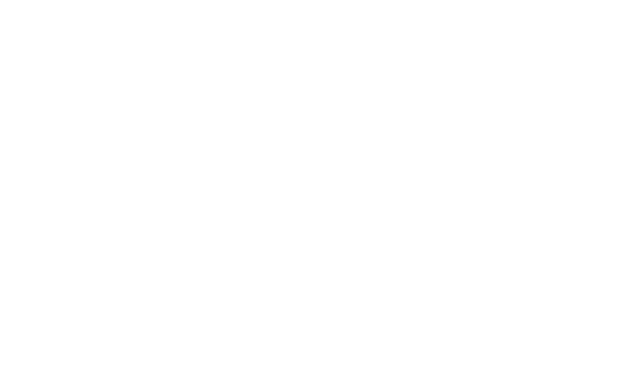
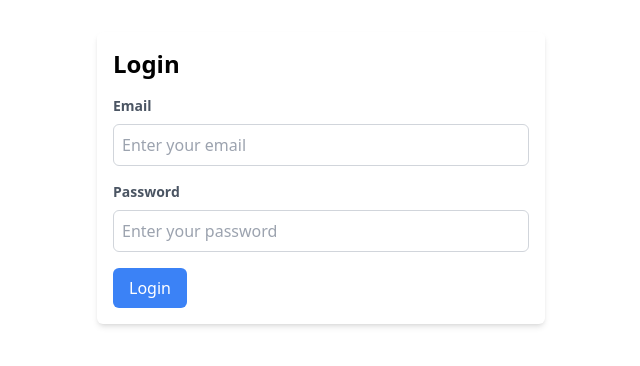
Before and after one commit to seblundin/forum, a React (Vite) app in the folder front/: page /login in a window 1280 px wide. Before the commit this address had no page. Shown: the top 366 px of the page, without its empty margins (319-959 px from the left). Built offline with nearby package versions, Linux system fonts and the light colour scheme.

Commit message:
Login button that opens page to login

```diff
--- a/front/src/App.tsx
+++ b/front/src/App.tsx
@@ -1,5 +1,6 @@
 import { BrowserRouter, Route, Routes } from 'react-router-dom'
 import Home from './components/Home'
+import Login from './components/Login'
 
 function App() {
   return (
@@ -7,6 +8,7 @@
       <BrowserRouter>
         <Routes>
           <Route path="/" element={<Home />} />
+          <Route path="/login" element={<Login />} />
         </Routes>
       </BrowserRouter>
     </div>
--- a/front/src/components/Home.tsx
+++ b/front/src/components/Home.tsx
@@ -1,6 +1,7 @@
 import React, { useState } from 'react'
 import { Thread } from '../types/Types'
 import Reply from './Reply'
+import { Link } from 'react-router-dom'
 
 const Home = () => {
   const [threadList, setThreadList] = useState<Thread[]>([
@@ -55,7 +56,16 @@
 
   return (
     <>
-      <h1 className="text-5xl font-sans mb-4 text-center p-4">Foorumi</h1>
+      <div className="flex flex-col items-center justify-center">
+        <h1 className="text-5xl font-sans mb-4 text-center p-4">Foorumi</h1>
+        <Link to="/login">
+          {' '}
+          {/* Use Link to navigate to /login route */}
+          <button className="bg-purple-500 text-white px-4 py-2 rounded">
+            Login
+          </button>
+        </Link>
+      </div>
       <main className="mt-16 bg-pink-100 text-white p-8 rounded-lg max-w-5xl mx-auto">
         <div>
           <button
--- /dev/null
+++ b/front/src/components/Login.tsx
@@ -0,0 +1,70 @@
+import React, { useState } from 'react'
+
+const Login = () => {
+  const [email, setEmail] = useState('')
+  const [password, setPassword] = useState('')
+
+  const handleEmailChange = (event) => {
+    setEmail(event.target.value)
+  }
+
+  const handlePasswordChange = (event) => {
+    setPassword(event.target.value)
+  }
+
+  const handleSubmit = (event) => {
+    event.preventDefault()
+    console.log('Email:', email)
+    console.log('Password:', password)
+  }
+
+  return (
+    <div className="max-w-md mx-auto mt-8 p-4 bg-white shadow-md rounded-md">
+      <h2 className="text-2xl font-bold mb-4">Login</h2>
+      <form onSubmit={handleSubmit}>
+        <div className="mb-4">
+          <label
+            htmlFor="email"
+            className="block text-gray-600 text-sm font-semibold mb-2"
+          >
+            Email
+          </label>
+          <input
+            type="email"
+            id="email"
+            name="email"
+            value={email}
+            onChange={handleEmailChange}
+            className="w-full p-2 border border-gray-300 rounded-md"
+            placeholder="Enter your email"
+          />
+        </div>
+        <div className="mb-4">
+          <label
+            htmlFor="password"
+            className="block text-gray-600 text-sm font-semibold mb-2"
+          >
+            Password
+          </label>
+          <input
+            type="password"
+            id="password"
+            name="password"
+            value={password}
+            onChange={handlePasswordChange}
+            className="w-full p-2 border border-gray-300 rounded-md"
+            placeholder="Enter your password"
+          />
+        </div>
+        <button
+          type="submit"
+          className="bg-blue-500 text-white px-4 py-2 rounded-md hover:bg-blue-600"
+        >
+          Login
+        </button>
+      </form>
+    </div>
+  )
+}
+
+export default Login
```
